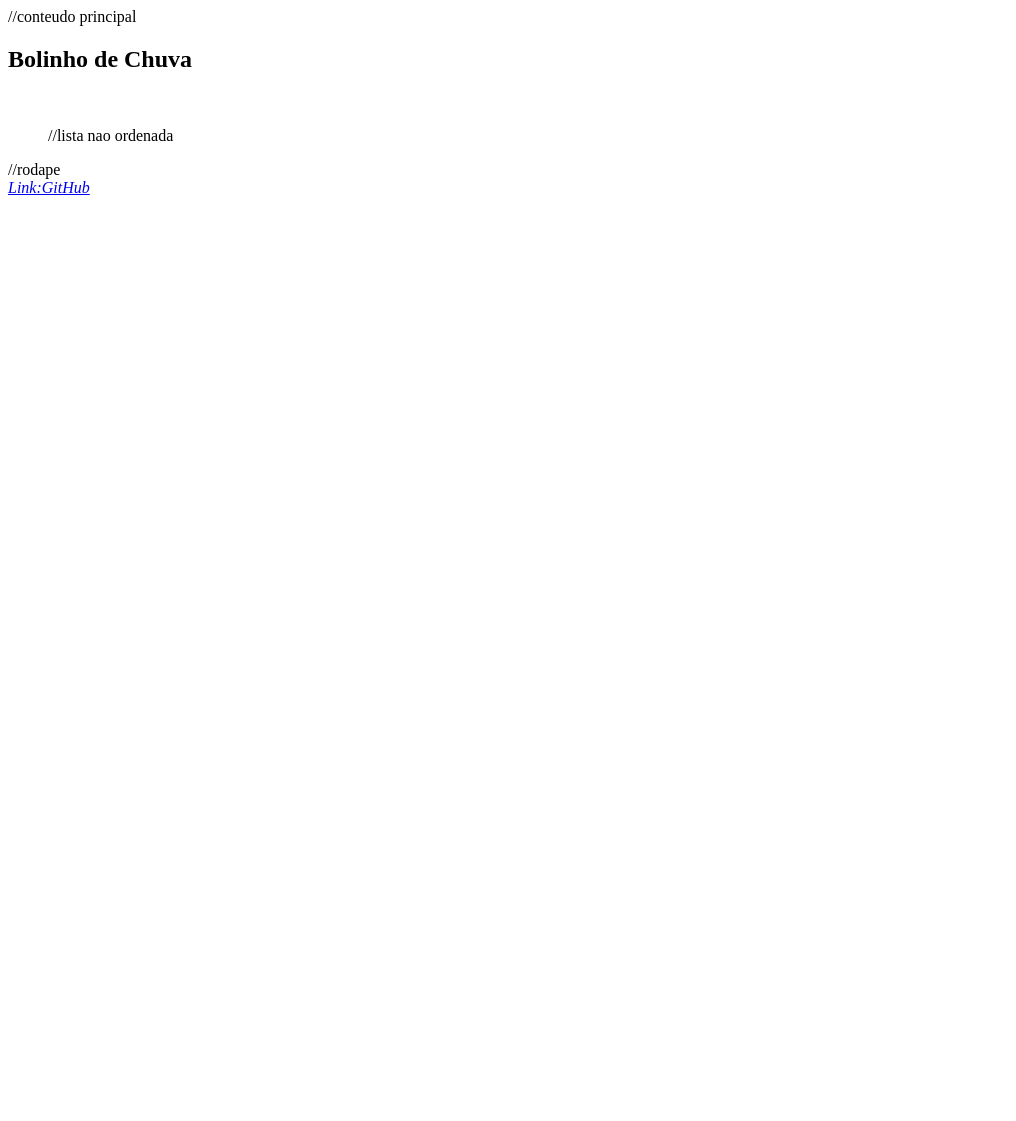
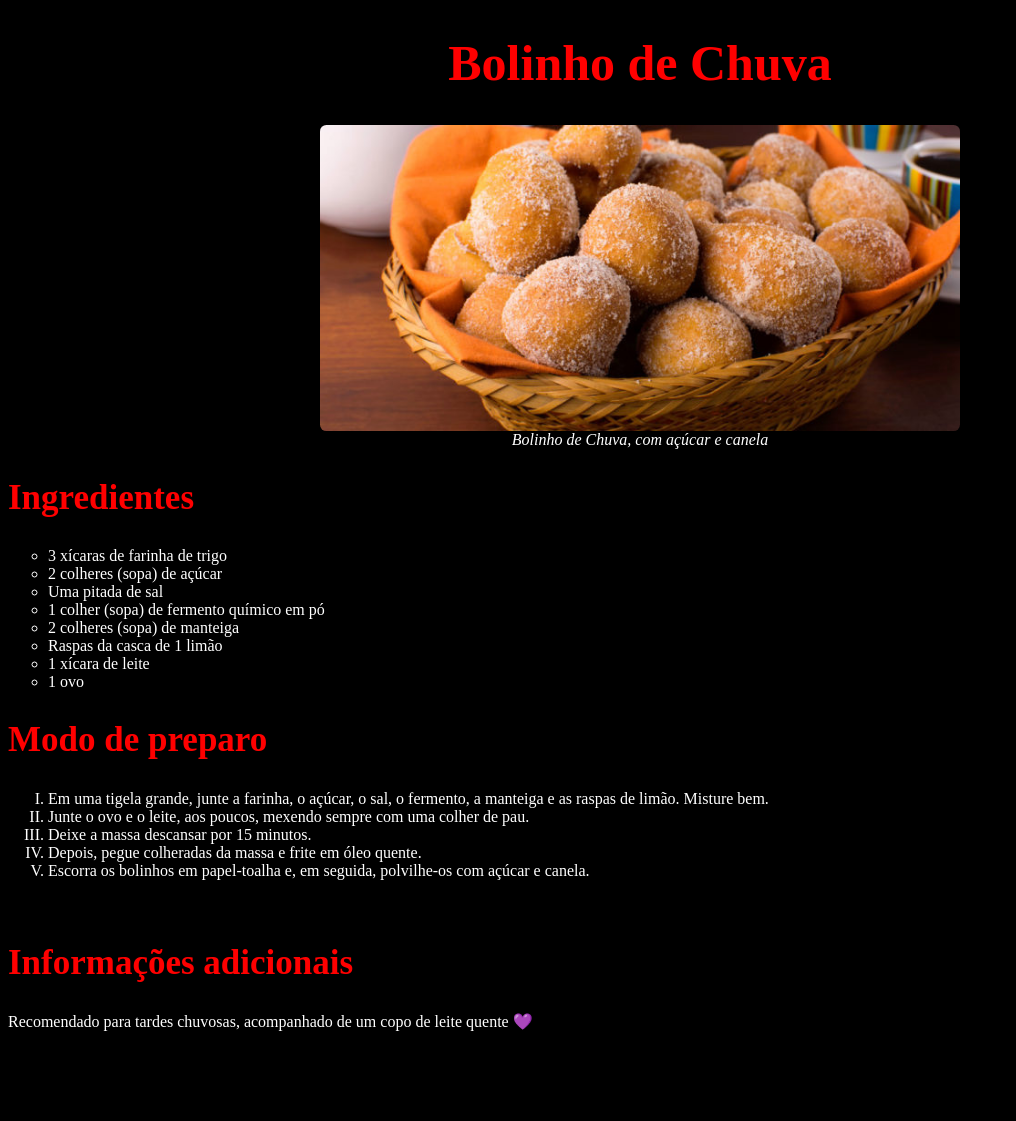
Before and after one commit to kahmariano/paginas_de_receitas, a plain HTML site: page index.html in a window 1280 px wide. Shown: the whole page, without its empty margins (0-1016 px from the left). Before the commit the page ends 800 px from the top, so only its background shows below. Drawn offline with Linux system fonts and the light colour scheme.

Commit message:
estrutura e estilizaçao

```diff
--- a/index.html
+++ b/index.html
@@ -1,28 +1,91 @@
 <!DOCTYPE html>
 <html lang="en">
+
 <head>
   <meta charset="UTF-8" />
   <meta http-equiv="X-UA-Compatible" content="IE=edge" />
   <meta name="viewport" content="width=device-width, initial-scale=1.0" />
-    <title>Pagéna de receitas</title>
+  <title>Bolinho de Chuva</title>
+  <link class="icon" rel="shortcut icon" href="/imagens/favicon-32x32.png" />
+  <!-- <link rel="shortcut icon" href="images/favicon.png" type="image/png" /> -->
+  <link rel="stylesheet" href="styles.css" />
+  <!-- link para a folha de estilos-->
 </head>
+
 <body>
   <main>
-      //conteudo principal
-      <h2>Bolinho de Chuva</h2>
-      <img src="" alt="" />
+    <!-- conteudo principal -->
+    <h1>Bolinho de Chuva</h2>
+      <figure>
+        <img src="/imagens/vovo-palmirinha-bolinho-de-chuva-702x336.jpg"
+          alt="Imagem bolinho de chuva com açúcar e canela" />
+        <figcaption>Bolinho de Chuva, com açúcar e canela</figcaption>
+      </figure>
+      <h2>Ingredientes</h2>
+      <!-- subtitulo -->
+      <ul>
+        <!-- lista nao ordenada -->
+        <li>
+          3 xícaras de farinha de trigo
+        </li>
+        <li>
+          2 colheres (sopa) de açúcar
+        </li>
+        <li>
+          Uma pitada de sal
+        </li>
+        <li>
+          1 colher (sopa) de fermento químico em pó
+        </li>
+        <li>
+          2 colheres (sopa) de manteiga
+        </li>
+        <li>
+          Raspas da casca de 1 limão
+        </li>
+        <li>
+          1 xícara de leite
+        </li>
+        <li>
+          1 ovo
+        </li>
+      </ul>
 
-      <ul>
-        //lista nao ordenada
-      </ul>
+      <h2>Modo de preparo</h2>
+        <ol type="I">
+          <li>
+            Em uma tigela grande, junte a farinha, o açúcar, o sal, o fermento, a
+            manteiga e as raspas de limão. Misture bem.
+          </li>
+          <li>
+            Junte o ovo e o leite, aos poucos, mexendo sempre com uma colher de
+            pau.
+          </li>
+          <li>
+            Deixe a massa descansar por 15 minutos.
+          </li>
+          <li>
+            Depois, pegue colheradas da massa e frite em óleo quente.
+          </li>
+          <li>
+            Escorra os bolinhos em papel-toalha e, em seguida, polvilhe-os com
+            açúcar e canela.
+          </li>
+        </ol>
+      <br>
+      <h2>Informações adicionais</h2>
+      <p>Recomendado para tardes chuvosas, acompanhado de um copo de leite quente 💜</p>
   </main>
+  <br>
+  <br>
   <footer>
-      //rodape
+    <!-- rodape -->
     <address>
-        <a href="https://github.com/kahmariano" alt="GitHub" target="_blank"
-          >Link:GitHub</a
-        >
+      <!-- tag especifica para link de contato -->
+      <p>Feito com 💜 por <strong><a href="https://github.com/kahmariano" alt="GitHub" target="_blank">Karina Mariano</a></strong></p>
+
     </address>
   </footer>
 </body>
+
 </html>
--- a/styles.css
+++ b/styles.css
@@ -0,0 +1,48 @@
+:root {
+  --white: white;
+  --black: black;
+  --red: red;
+}
+
+body {
+  background-color: var(--black);
+  color: var(--white);
+}
+
+h1 {
+  text-align: center;
+  color: var(--red);
+  font-size: 50px;
+}
+
+h2 {
+  color: var(--red);
+  text-align: left;
+  font-size: 35px;
+}
+
+img {
+  width: 40rem;
+  border-radius: 0.4rem;
+  display: block;
+  margin-left: auto;
+  margin-right: auto;
+}
+
+figcaption {
+  font-style: italic;
+  text-align: center;
+}
+
+ul {
+  text-align: left;
+  list-style: circle;
+}
+
+ol {
+  text-align: left;
+}
+
+footer {
+  text-align: right;
+}
```
Also changed, not shown: imagens/favicon-32x32.png (added), imagens/vovo-palmirinha-bolinho-de-chuva-702x336.jpg (added). Lines whose indentation alone changed are shown as unchanged.
